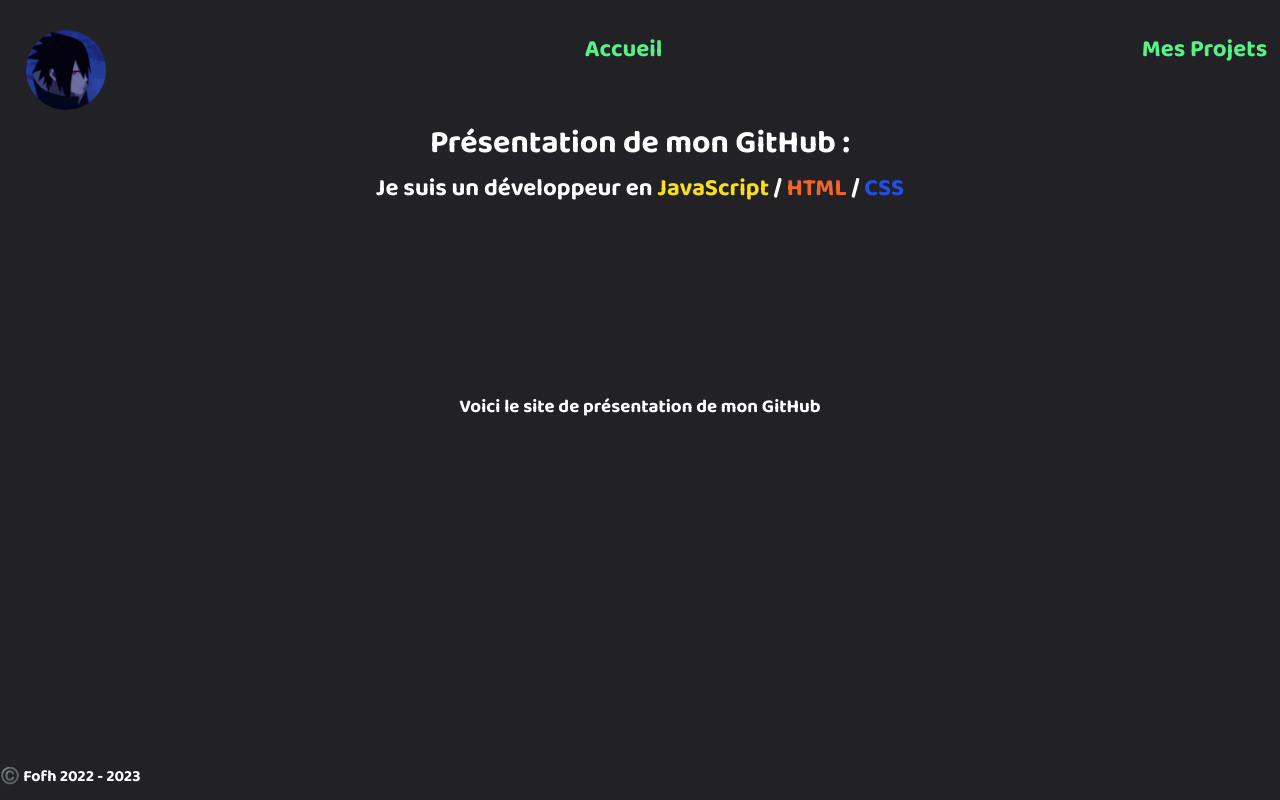
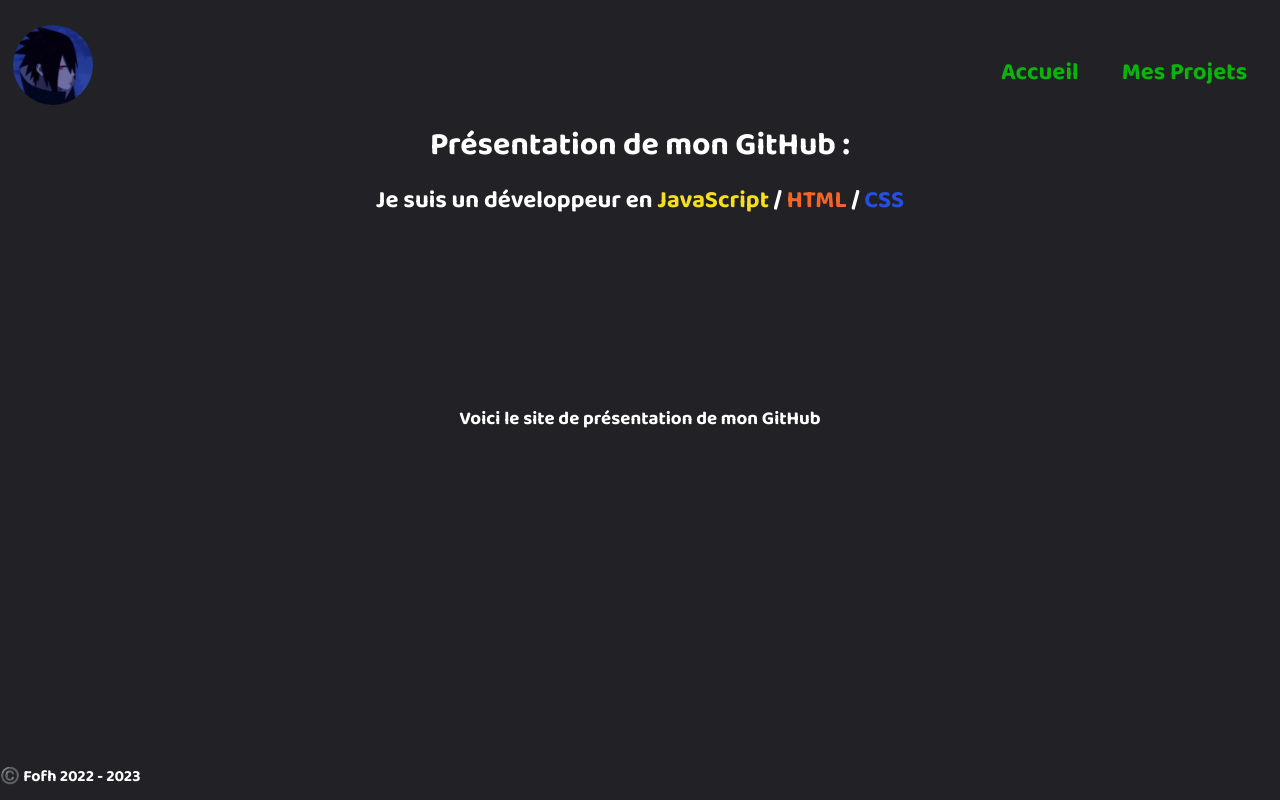
Before and after one commit to endourdev/fofhgit.github.io, a website: page index.html in a window 1280 px wide. Drawn offline with Linux system fonts and the light colour scheme.

Commit message:
Adding Pading

```diff
--- a/assets/css/global.css
+++ b/assets/css/global.css
@@ -32,6 +32,7 @@ h1#dev {
 h2#dev {
     /* height: 500px; */
     text-align: center;
+    padding-top: 10px;
 }
 
 /* Span Color */
@@ -49,34 +50,51 @@ span.css {
 
 /* NavBar */
 
+.nav {
+    height: 100vh;
+    width: 100%;
+    background-size: cover;
+    background-position: center;
+}
+
 nav {
     display: flex;
-    align-items: left;
+    align-items: center;
     justify-content: space-between;
-    padding-top: 30px;
-    padding-left: 2%;
+    padding-top: 25px;
+    padding-left: 1%;
     padding-right: 1%;
+}
+
+.logo {
+    color: whitesmoke;
+    font-size: 28px;
+}
+
+span {
+    color: green;
+}
+
+nav ul li {
+    list-style-type: none;
+    display: inline-block;
+    padding: 10px 20px;
+}
+
+nav ul li a {
+    color: #0cb30c;
+    text-decoration: none;
+    font-weight: bold;
+}
+
+nav ul li a:hover {
+    color: #57F287;
+    text-decoration: overline;
+    transition: 200ms;
 }
 
 nav img {
     border-radius: 60px;
-}
-
-nav ul li {
-    text-align: right;
-    list-style: none;
-}
-
-nav ul li a {
-    color: #57F287;
-    margin-top: 10px;
-    text-decoration: none;
-}
-
-nav ul li a:hover {
-    color: #5865F2;
-    margin-top: 20px;
-    text-decoration: overline;
 }
 
 /* Copyright */
--- a/index.html
+++ b/index.html
@@ -17,6 +17,7 @@
 <body>
 
     <!-- Navbar -->
+    <div id="nav">
         <nav>
             <span><a class="logo" href="https://fofhgit.github.io"><img src="./assets/img/sasuke-naruto.gif" alt="" srcset="" style="width: 80px;height: 80px;"></a></span>
             <ul>
@@ -25,9 +26,6 @@
                         <a href="#">Accueil</a>
                     </h1>
                 </li>
-        </ul>
-
-        <ul>
                 <li>
                     <h1>
                         <a href="./my-projects.html">Mes Projets</a>
@@ -35,6 +33,7 @@
                 </li>
             </ul>
         </nav>
+    </div>
 
     <!-- Present -->
     <h1 id="dev">
```
Also changed, not shown: my-projects.html (+1 -4 lines), dist/output.css. Lines whose indentation alone changed are shown as unchanged.
